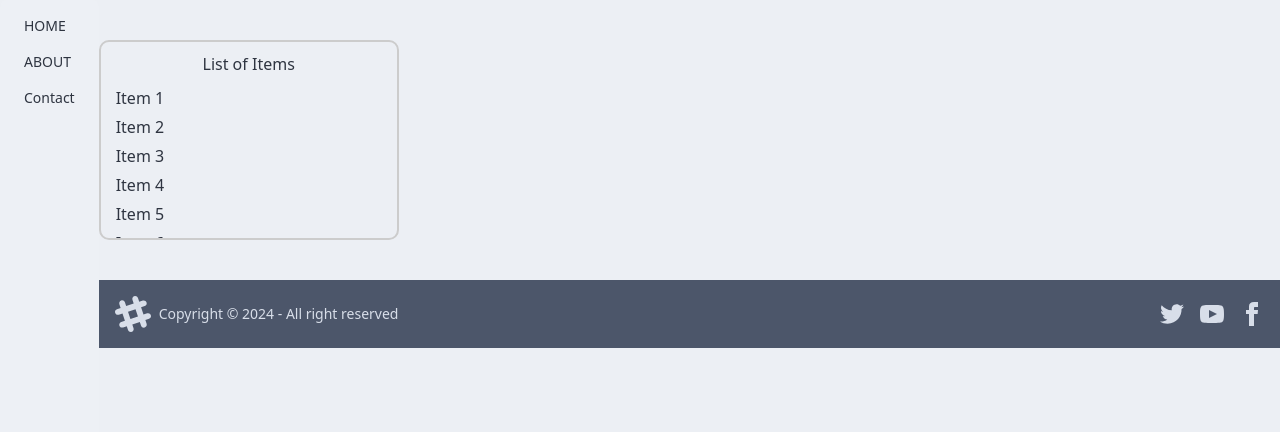
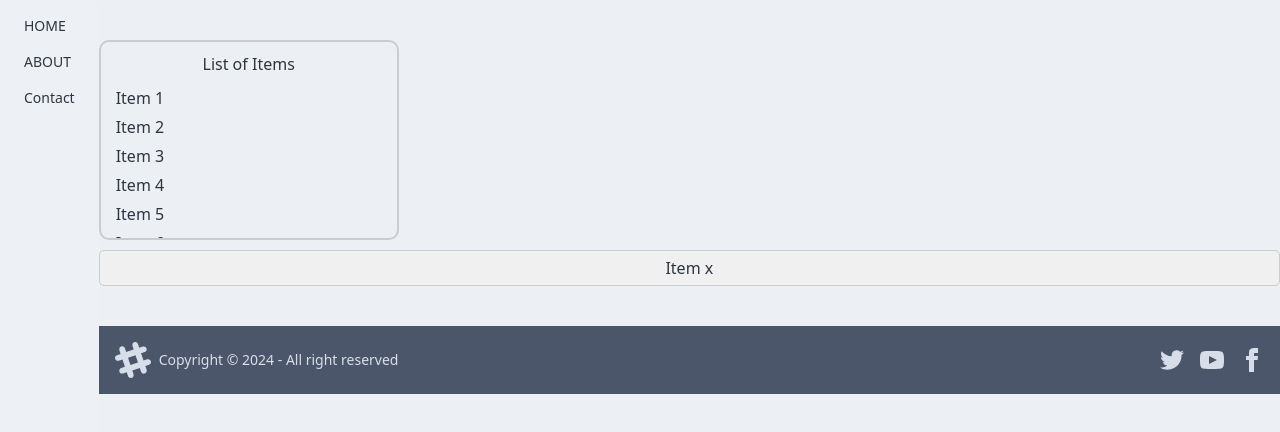
Before and after one commit to raydatray/SportSort, a SvelteKit app in the folder Frontend/: page /lists in a window 1280 px wide. Shown: the top 432 px of the page. Built offline with nearby package versions, Linux system fonts and the light colour scheme.

Commit message:
Added a hovering feature that detects and displays what the item being hovered over is.

```diff
--- a/Frontend/src/routes/lists/+page.svelte
+++ b/Frontend/src/routes/lists/+page.svelte
@@ -3,6 +3,8 @@
     // an array of items
     let items = ['Item 1', 'Item 2', 'Item 3', 'Item 4', 'Item 5', 'Item 6', 'Item 7', 'Item 8',
         'Item 9', 'Item 10', 'Item 11', 'Item 12', 'Item 13', 'Item 14', 'Item 15', 'Item 16', 'Item 17',];
+    // variable to store the hovered item
+    let hoveredItem = "";
 </script>
 
 <div class="list-container">
@@ -10,8 +12,17 @@
         <h1 class="list-header">List of Items</h1>
         <!-- Render list items -->
         {#each items as item}
-            <div class="list-item">{item}</div>
+            <div class="list-item" on:mouseover={() => hoveredItem = item} on:mouseleave={() => hoveredItem = ""}>{item}</div>
         {/each}
+    </div>
+    <!-- Display hovered item in a textbox -->
+    <div class="hovered-item">
+        {#if hoveredItem}
+            {hoveredItem}
+        {:else}
+            <!-- Display something when nothing is hovered over -->
+            Item x
+        {/if}
     </div>
 </div>
 
@@ -57,4 +68,14 @@
         text-align: center; /* Center the header text horizontally */
         width: 100%; /* Ensure header spans the full width */
     }
+
+    /* Style for hovered item textbox */
+    .hovered-item {
+        margin-top: 10px; /* Add margin on top */
+        padding: 5px;
+        background-color: #f0f0f0;
+        border: 1px solid #ccc;
+        border-radius: 5px; /* Rounded corners */
+        text-align: center; /* Center text horizontally */
+    }
 </style>
```
